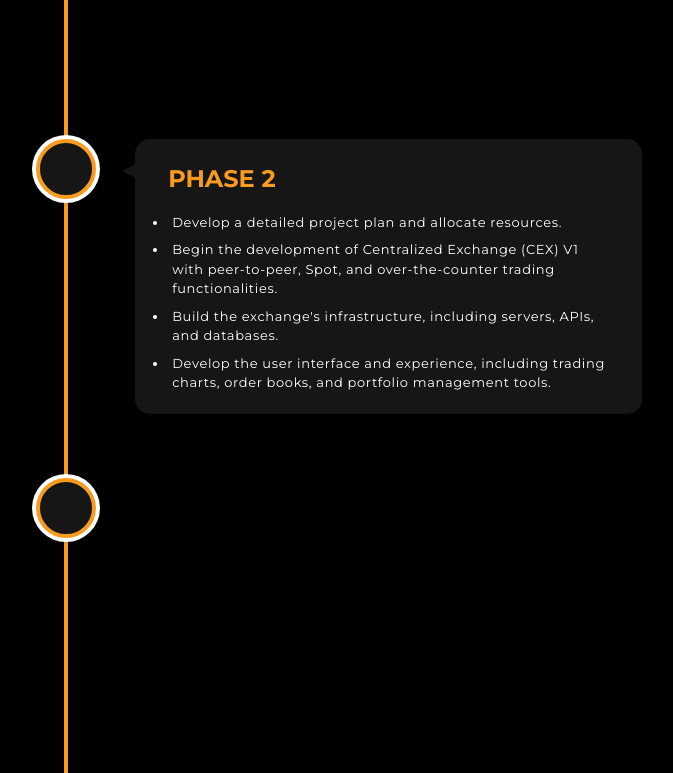
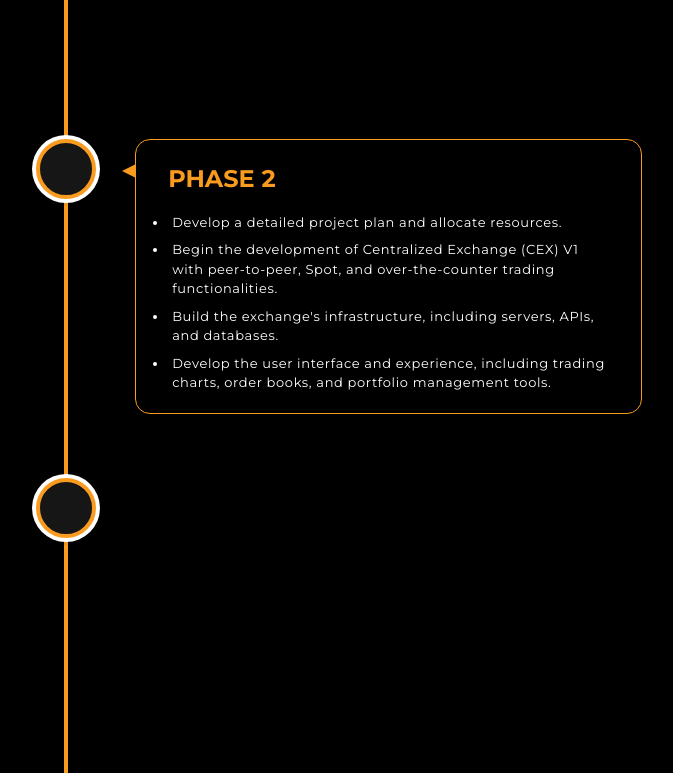
Before and after one commit to ahmed6ww/landing-page, a Next.js app: page / in a window 1280 px wide. Shown: the part 5180-5953 px from the top of the page, without its empty margins (574-1247 px from the left). Built offline with nearby package versions, Linux system fonts and the light colour scheme.

Commit message:
Roadmap theme changed + scroll bar added

```diff
--- a/app/components/ui/TimelineElement.tsx
+++ b/app/components/ui/TimelineElement.tsx
@@ -19,16 +19,16 @@ export default function TimelineElement({title, points} : Phase ) {
     <div ref={ref} className="vertical-timeline-element">
       <VerticalTimelineElement
          contentStyle={{
-            background: 'rgb(22 22 22)',
+            background: 'black',
             color: "white",
             boxShadow: 'none',
-            border: '1px solid rgba(0, 0, 0, 0.05)',
+            border: '1px solid #f89b1f',
             textAlign: 'left',
             padding: '1.3rem 2rem',
             borderRadius: '15px',
           }}
           contentArrowStyle={{
-            borderRight: '14px solid rgb(22 22 22)',
+            borderRight: '14px solid #f89b1f',
           }}
         icon={<p className="text-center flex justify-center items-center"></p>}
         iconStyle={{
--- a/app/globals.css
+++ b/app/globals.css
@@ -1,3 +1,25 @@
 @tailwind base;
 @tailwind components;
 @tailwind utilities;
+
+/* Scoll Bar  */
+::-webkit-scrollbar {
+    width: 10px;
+  }
+
+  /* Track */
+  ::-webkit-scrollbar-track {
+    background-color: #000000;
+    border-radius: 0;
+  }
+
+  /* Handle */
+  ::-webkit-scrollbar-thumb {
+    background: #f89b1f;
+    border-radius: 50px;
+  }
+
+  /* Handle on hover */
+  ::-webkit-scrollbar-thumb:hover {
+    background: #f89b1f;
+  }
```
